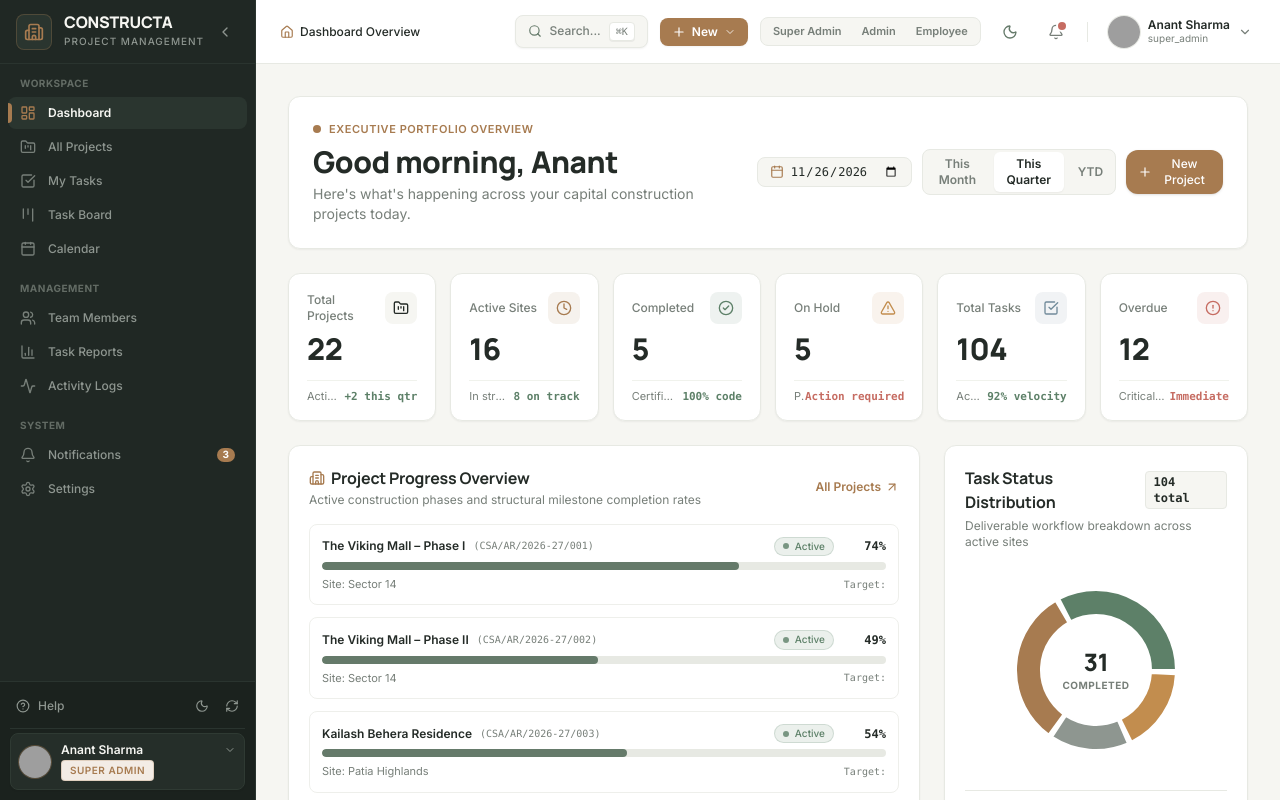
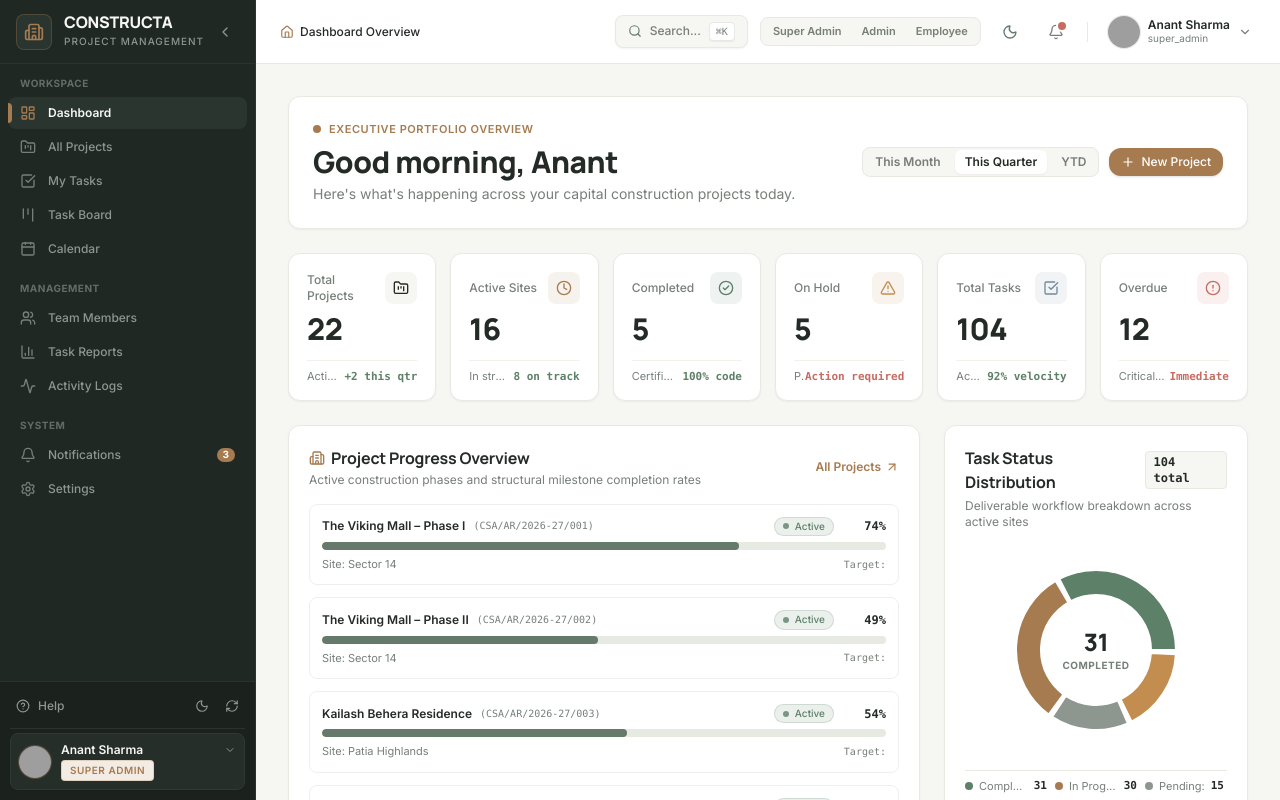
Before and after one commit to 1HariharNayak/constructa-app, a React (Vite) app: page / in a window 1280 px wide. Built offline with nearby package versions, Linux system fonts and the light colour scheme; grey boxes are pictures that could not be loaded.

Commit message:
clean: remove topbar +New button and date selectors from topbar and dashboard

```diff
--- a/src/components/layout/Topbar.jsx
+++ b/src/components/layout/Topbar.jsx
@@ -12,11 +12,6 @@ import {
   Settings,
   LogOut,
   Shield,
-  Plus,
-  FolderPlus,
-  CheckSquare,
-  Flag,
-  UserPlus,
   Sun,
   Moon
 } from 'lucide-react';
@@ -32,12 +27,10 @@ export function Topbar({ onToggleMobileSidebar, onOpenSearch, onOpenNewProject,
   const { isDark, toggleTheme } = useTheme();
   const [notifDropdownOpen, setNotifDropdownOpen] = useState(false);
   const [userDropdownOpen, setUserDropdownOpen] = useState(false);
-  const [quickCreateOpen, setQuickCreateOpen] = useState(false);
   const navigate = useNavigate();
 
   const notifRef = useRef(null);
   const userRef = useRef(null);
-  const quickRef = useRef(null);
 
   const unreadNotifications = notifications.filter(n => !n.read);
   const recentNotifications = notifications.slice(0, 5);
@@ -51,20 +44,10 @@ export function Topbar({ onToggleMobileSidebar, onOpenSearch, onOpenNewProject,
       if (userRef.current && !userRef.current.contains(e.target)) {
         setUserDropdownOpen(false);
       }
-      if (quickRef.current && !quickRef.current.contains(e.target)) {
-        setQuickCreateOpen(false);
-      }
     };
     document.addEventListener('mousedown', handleClickOutside);
     return () => document.removeEventListener('mousedown', handleClickOutside);
   }, []);
-
-  const todayStr = new Intl.DateTimeFormat('en-US', {
-    weekday: 'short',
-    month: 'short',
-    day: 'numeric',
-    year: 'numeric'
-  }).format(new Date('2026-11-26'));
 
   return (
     <header className="h-16 bg-white border-b border-[#E7E9E3] px-4 sm:px-6 flex items-center justify-between z-20 shrink-0 select-none">
@@ -97,63 +80,6 @@ export function Topbar({ onToggleMobileSidebar, onOpenSearch, onOpenNewProject,
             ⌘K
           </kbd>
         </button>
-
-        {/* Quick-Create Action Dropdown */}
-        <div className="relative" ref={quickRef}>
-          <button
-            onClick={() => setQuickCreateOpen(!quickCreateOpen)}
-            className="flex items-center gap-1.5 px-3 py-1.5 rounded-lg bg-[#A77B50] hover:bg-[#926A42] text-white text-xs font-semibold shadow-xs transition-colors cursor-pointer"
-          >
-            <Plus className="w-3.5 h-3.5" />
-            <span className="hidden sm:inline">New</span>
-            <ChevronDown className="w-3 h-3 text-white/80" />
-          </button>
-
-          {quickCreateOpen && (
-            <div className="absolute right-0 mt-2 w-48 bg-white dark:bg-[#1C221F] border border-[#E7E9E3] dark:border-[#2A332E] rounded-xl shadow-xl p-1.5 z-50 animate-in fade-in zoom-in-95">
-              <button
-                onClick={() => {
-                  setQuickCreateOpen(false);
-                  navigate('/projects?action=new');
-                }}
-                className="w-full flex items-center gap-2.5 px-2.5 py-2 text-xs font-medium text-[#242B27] dark:text-[#EDEDEA] hover:bg-[#F6F6F2] dark:hover:bg-[#232B27] hover:text-[#A77B50] rounded-lg transition-colors text-left cursor-pointer"
-              >
-                <FolderPlus className="w-4 h-4 text-[#A77B50]" />
-                <span>New Project</span>
-              </button>
-              <button
-                onClick={() => {
-                  setQuickCreateOpen(false);
-                  navigate('/tasks?action=new');
-                }}
-                className="w-full flex items-center gap-2.5 px-2.5 py-2 text-xs font-medium text-[#242B27] dark:text-[#EDEDEA] hover:bg-[#F6F6F2] dark:hover:bg-[#232B27] hover:text-[#657A6A] rounded-lg transition-colors text-left cursor-pointer"
-              >
-                <CheckSquare className="w-4 h-4 text-[#657A6A]" />
-                <span>New Work Order</span>
-              </button>
-              <button
-                onClick={() => {
-                  setQuickCreateOpen(false);
-                  navigate('/calendar');
-                }}
-                className="w-full flex items-center gap-2.5 px-2.5 py-2 text-xs font-medium text-[#242B27] dark:text-[#EDEDEA] hover:bg-[#F6F6F2] dark:hover:bg-[#232B27] hover:text-[#C28D4E] rounded-lg transition-colors text-left cursor-pointer"
-              >
-                <Flag className="w-4 h-4 text-[#C28D4E]" />
-                <span>Schedule Milestone</span>
-              </button>
-              <button
-                onClick={() => {
-                  setQuickCreateOpen(false);
-                  navigate('/team');
-                }}
-                className="w-full flex items-center gap-2.5 px-2.5 py-2 text-xs font-medium text-[#242B27] dark:text-[#EDEDEA] hover:bg-[#F6F6F2] dark:hover:bg-[#232B27] hover:text-[#718B9A] rounded-lg transition-colors text-left cursor-pointer"
-              >
-                <UserPlus className="w-4 h-4 text-[#718B9A]" />
-                <span>Add Team Member</span>
-              </button>
-            </div>
-          )}
-        </div>
 
         {/* Demo Role Switcher Tabs */}
         <div className="hidden sm:flex items-center bg-[#F6F6F2] dark:bg-[#232B27] border border-[#E7E9E3] dark:border-[#2A332E] rounded-lg p-0.5 text-xs font-medium">
--- a/src/pages/Dashboard.jsx
+++ b/src/pages/Dashboard.jsx
@@ -13,7 +13,6 @@ import {
   ArrowRight,
   TrendingUp,
   Building2,
-  Calendar,
   Filter
 } from 'lucide-react';
 import { StatCard } from '../components/dashboard/StatCard';
@@ -57,7 +56,6 @@ export function Dashboard() {
   const [taskModalOpen, setTaskModalOpen] = useState(false);
   const [projectModalOpen, setProjectModalOpen] = useState(false);
   const [selectedPeriod, setSelectedPeriod] = useState('This Quarter');
-  const [selectedDate, setSelectedDate] = useState('2026-11-26');
 
   // Stats calculation
   const totalProjects = projects.length || 28;
@@ -120,18 +118,7 @@ export function Dashboard() {
         </div>
 
         {/* Cohesive Right Toolbar */}
-        <div className="flex items-center gap-2.5 flex-wrap lg:flex-nowrap">
-          {/* Date Selector */}
-          <div className="flex items-center gap-1.5 px-3 py-1.5 rounded-lg bg-[#F6F6F2] dark:bg-[#232B27] border border-[#E7E9E3] dark:border-[#2A332E] text-xs text-[#242B27] dark:text-[#EDEDEA]">
-            <Calendar className="w-3.5 h-3.5 text-[#A77B50]" />
-            <input
-              type="date"
-              value={selectedDate}
-              onChange={(e) => setSelectedDate(e.target.value)}
-              className="bg-transparent border-none text-xs font-mono font-medium text-[#242B27] dark:text-[#EDEDEA] focus:outline-none cursor-pointer"
-            />
-          </div>
-
+        <div className="flex items-center gap-2.5 flex-wrap sm:flex-nowrap">
           {/* Reporting Period Filter */}
           <div className="flex items-center gap-1 bg-[#F6F6F2] dark:bg-[#232B27] border border-[#E7E9E3] dark:border-[#2A332E] rounded-lg p-0.5 text-xs">
             {['This Month', 'This Quarter', 'YTD'].map((period) => (
```
